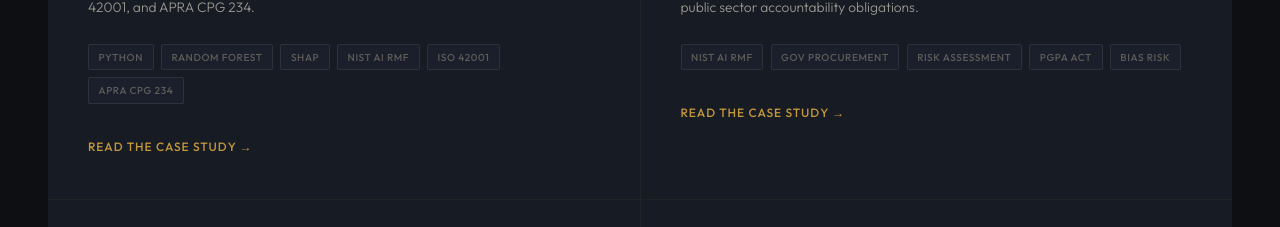
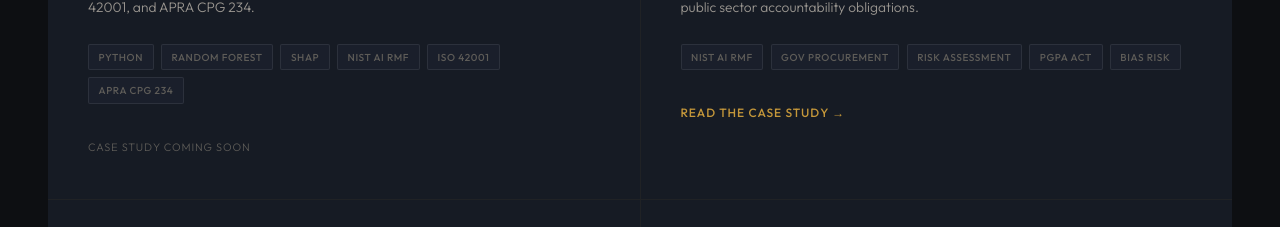
Before and after one commit to sdivakar98/sdivakar98.github.io, a plain HTML site: page index.html in a window 1280 px wide. Shown: the part 1998-2225 px from the top of the page. Drawn offline with nearby package versions, Linux system fonts and the light colour scheme.

Commit message:
Update index.html

```diff
--- a/index.html
+++ b/index.html
@@ -351,7 +351,7 @@
         <span class="pill">ISO 42001</span>
         <span class="pill">APRA CPG 234</span>
       </div>
-      <a href="fraud-case-study.html" class="project-link" target="_blank">Read the case study →</a>
+      <span class="coming-label">Case study coming soon</span>
     </div>
 
     <div class="project-card reveal">
```
